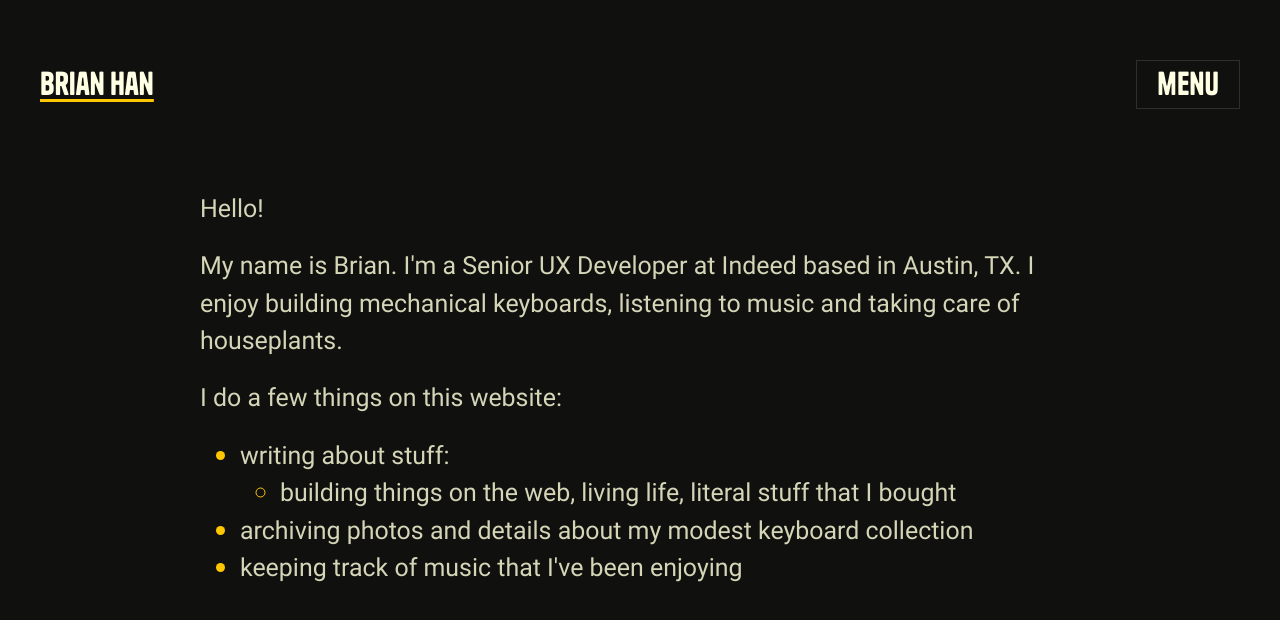
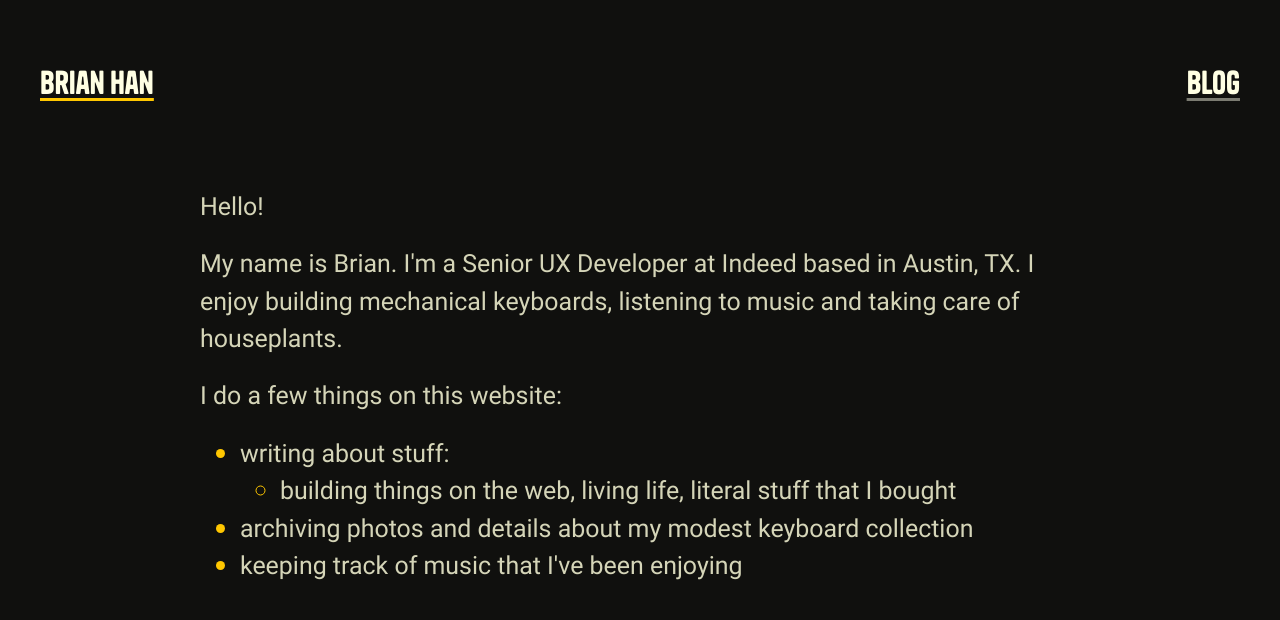
Before and after one commit to hellobrian/old-brianhandotcom, an Astro site: page / in a window 1280 px wide. Built offline with nearby package versions, Linux system fonts and the light colour scheme; Astro itself is replaced by a stand-in of ours.

Commit message:
refactor: go back to a simple nav with blog link

```diff
--- a/src/components/Navbar/Header.astro
+++ b/src/components/Navbar/Header.astro
@@ -1,13 +1,14 @@
 ---
 import HomeMenuWrapper from "./HomeMenuWrapper.astro";
 import HomeLink from "./HomeLink.astro";
-import NavBarButton from "./NavBarButton.astro";
 ---
 
-<header id="header" data-is-scrolling-up="false" data-is-near-top="true">
+<header>
   <HomeMenuWrapper>
     <HomeLink variant={"header"} />
-    <NavBarButton variant="menu">menu</NavBarButton>
+    <ul>
+      <li><a href="/blog">blog</a></li>
+    </ul>
   </HomeMenuWrapper>
 </header>
 
@@ -18,4 +19,26 @@ import NavBarButton from "./NavBarButton.astro";
     pointer-events: none;
     background-color: transparent;
   }
+
+  ul {
+    list-style-type: none;
+    margin: 0;
+    padding: 0;
+    display: flex;
+    gap: var(--space-s);
+  }
+
+  a {
+    color: var(--white);
+    font-family: var(--tanker);
+    font-size: var(--step-2);
+    pointer-events: auto;
+    text-decoration-color: var(--very-muted);
+    text-underline-offset: 4px;
+    transition: text-decoration-color ease 200ms;
+  }
+
+  a:hover {
+    text-decoration-color: var(--accent);
+  }
 </style>
--- a/src/components/Navbar/Navbar.astro
+++ b/src/components/Navbar/Navbar.astro
@@ -4,4 +4,4 @@ import NavigationMenu from "./NavigationMenu.astro";
 ---
 
 <Header />
-<NavigationMenu />
+<!-- <NavigationMenu /> -->
```
